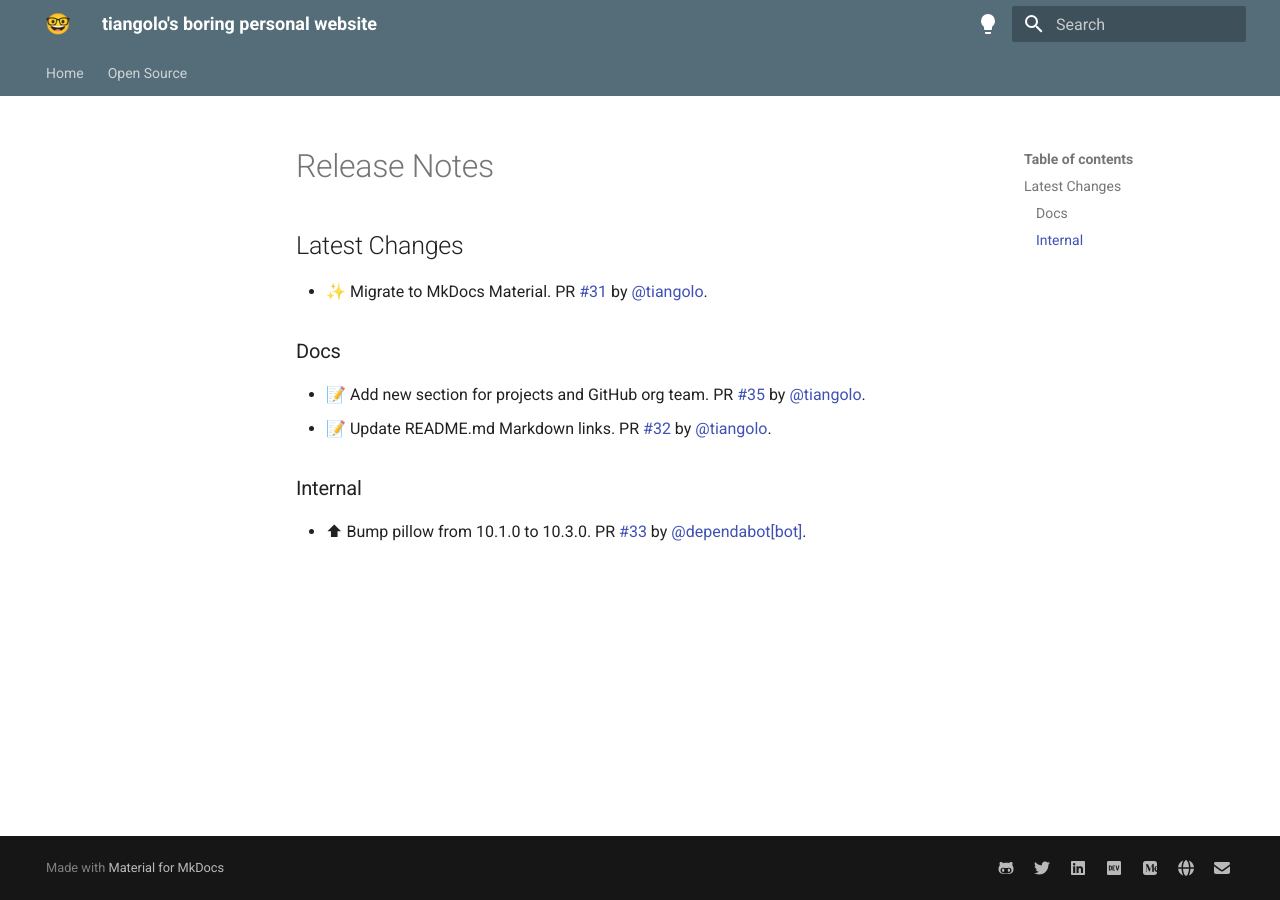
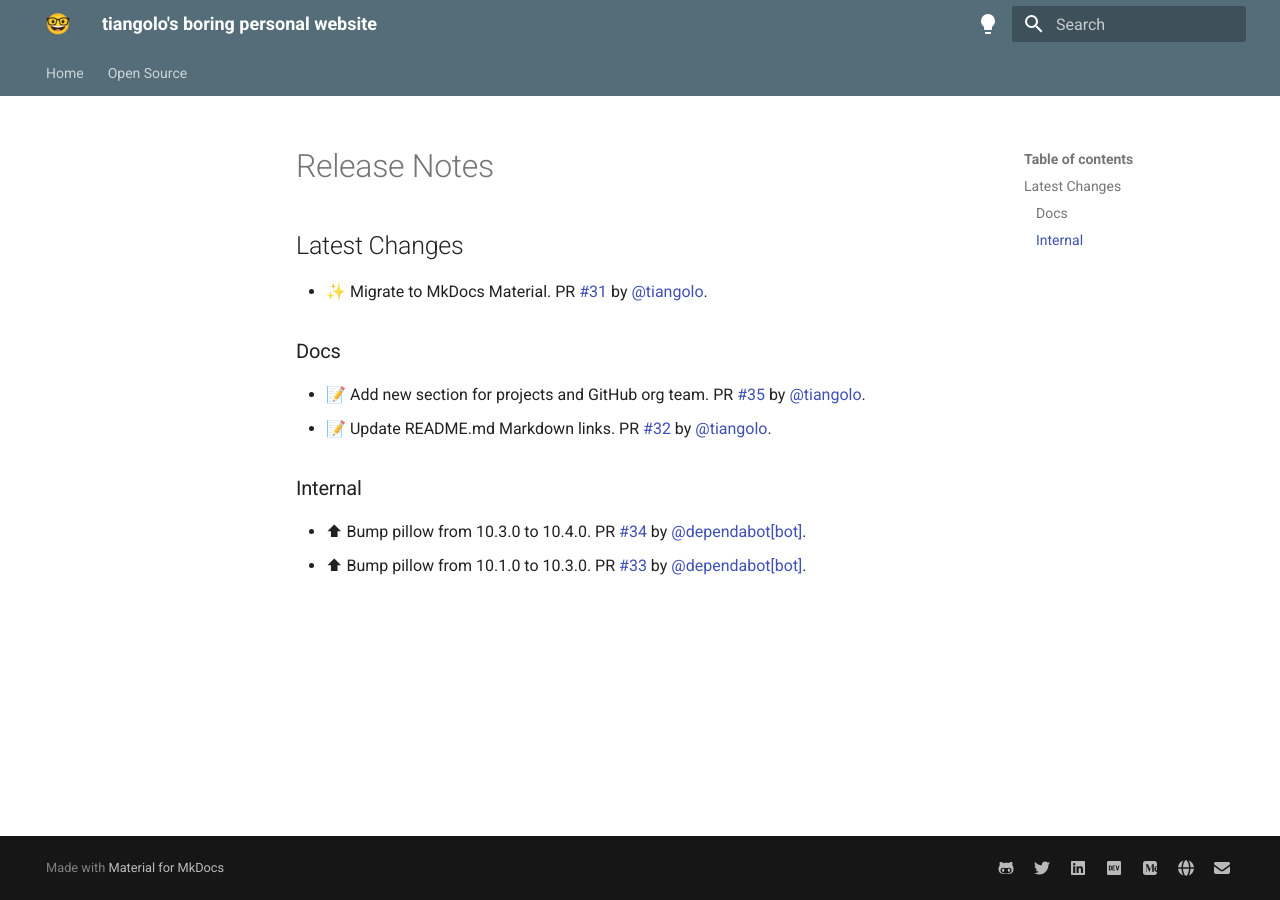
Before and after one commit to tiangolo/tiangolo.com, an MkDocs documentation site: the page built from docs/release-notes.md, in a window 1280 px wide. Built offline with MkDocs 1.6.1 and Material for MkDocs 9.7.7, drawn with Linux system fonts in a browser that asks for light colours.

Commit message:
📝 Update release notes

```diff
--- a/docs/release-notes.md
+++ b/docs/release-notes.md
@@ -11,4 +11,5 @@
 
 ### Internal
 
+* ⬆ Bump pillow from 10.3.0 to 10.4.0. PR [#34](https://github.com/tiangolo/tiangolo.com/pull/34) by [@dependabot[bot]](https://github.com/apps/dependabot).
 * ⬆ Bump pillow from 10.1.0 to 10.3.0. PR [#33](https://github.com/tiangolo/tiangolo.com/pull/33) by [@dependabot[bot]](https://github.com/apps/dependabot).
```
